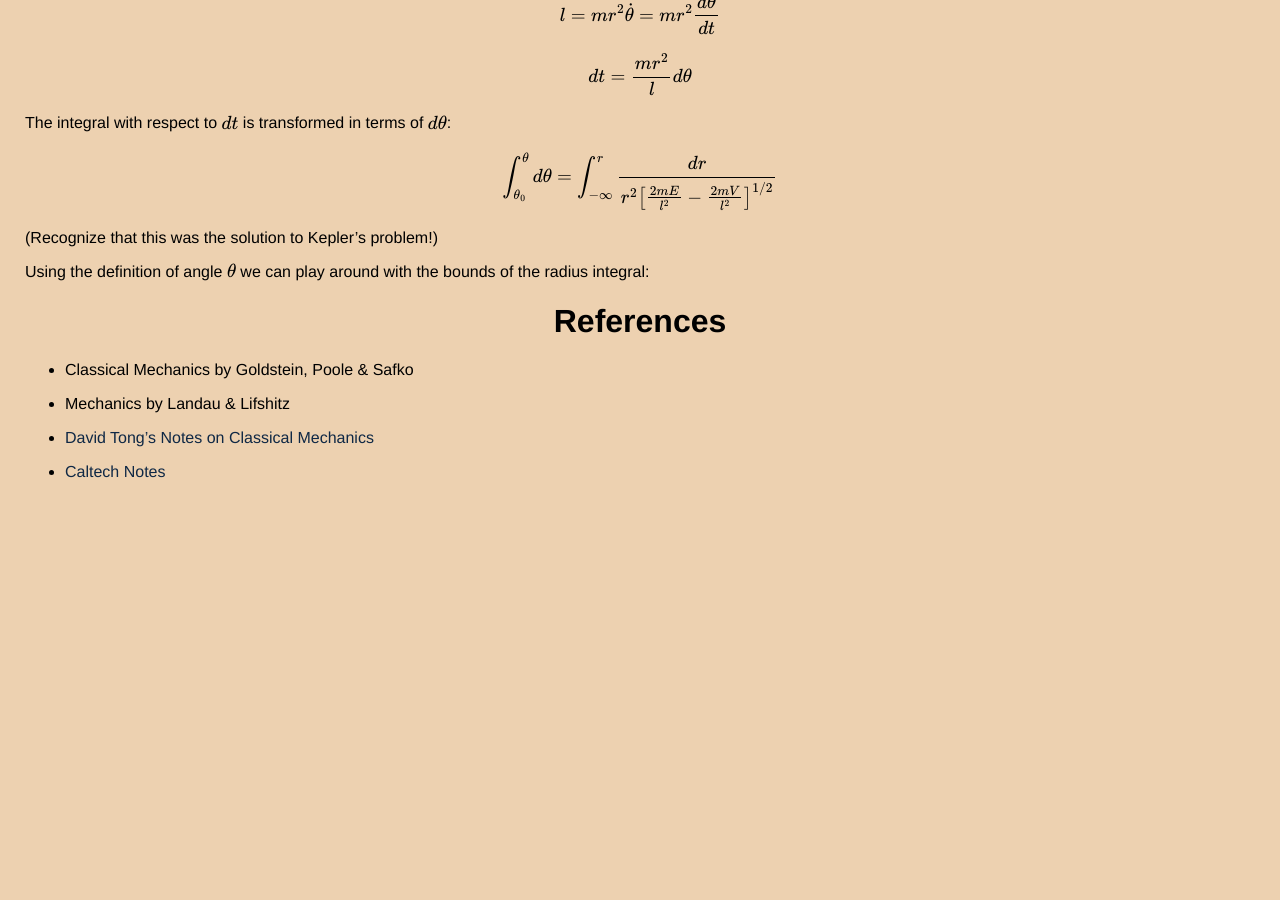
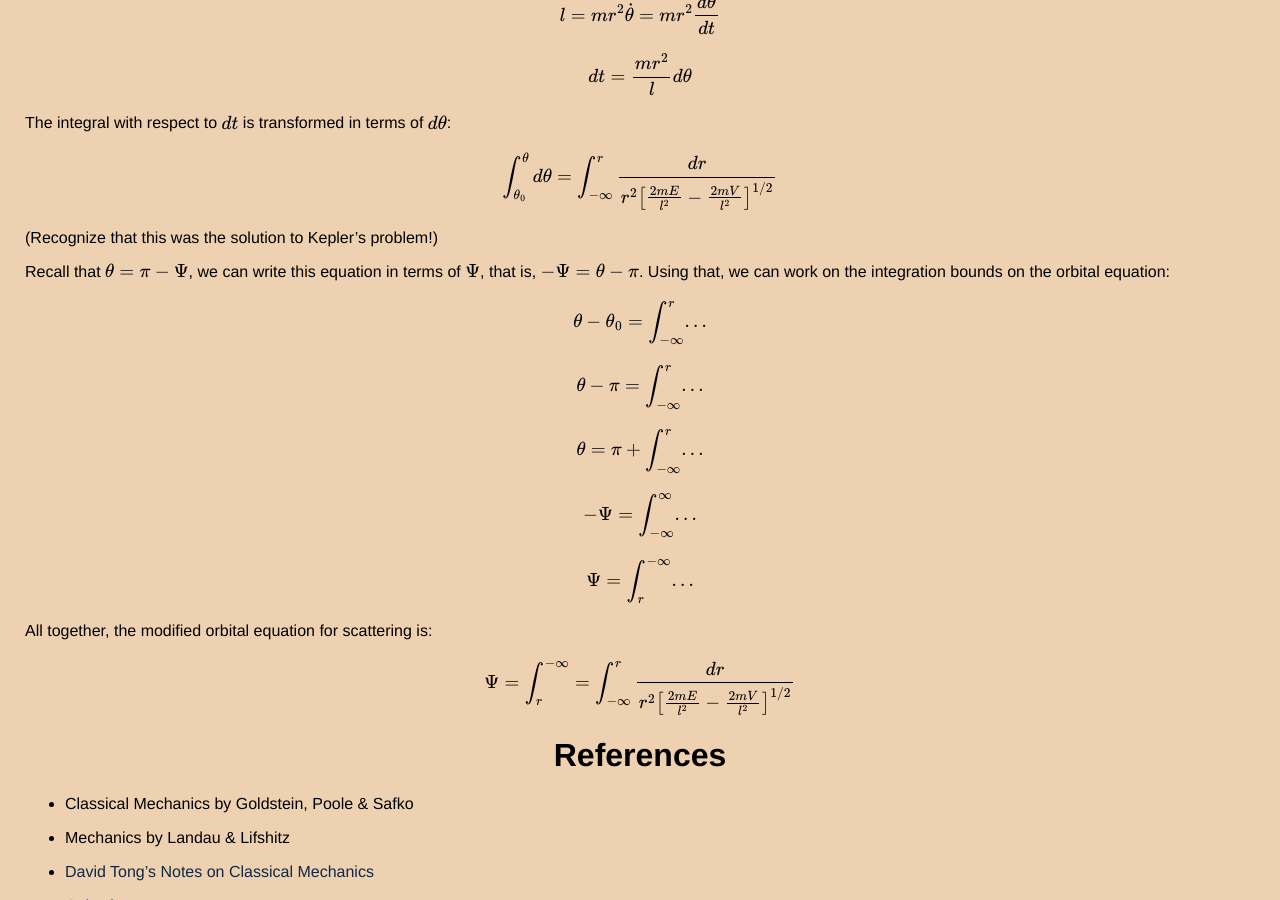
Before and after one commit to thaihangchung7/thaihangchung7.github.io, a Jekyll site: the page built from _notes/classical.md, in a window 1280 px wide and 900 px high, scrolled down 24986 px. Built offline with Jekyll 4.4.1, drawn with Linux system fonts in a browser that asks for light colours; formulas are drawn with MathJax 3; before the commit the page ends 25492 px from its top, so only the background shows below that.

Commit message:
Notes on switching integral bounds

```diff
--- a/_notes/classical.md
+++ b/_notes/classical.md
@@ -1067,7 +1067,24 @@ $$ \int^{\theta}_{\theta_{0}} d\theta = \int^{r}_{-\infty} \frac{dr}{r^{2} \big[
 
 (Recognize that this was the solution to Kepler's problem!)
 
-Using the definition of angle $$\theta$$ we can play around with the bounds of the radius integral:
+Recall that $$\theta = \pi - \Psi $$, we can write this equation in terms of $$\Psi$$, that is, $$ -\Psi = \theta - \pi $$. Using that, we can work on the integration bounds on the orbital equation:
+
+$$ \theta - \theta_{0} = \int^{r}_{-\infty} ...$$
+
+$$ \theta - \pi = \int^{r}_{-\infty} ...$$
+
+$$ \theta = \pi + \int^{r}_{-\infty} ... $$
+
+$$ - \Psi = \int^{\infty}_{-\infty} ...$$
+
+$$ \Psi = \int^{-\infty}_{r} ...$$
+
+All together, the modified orbital equation for scattering is:
+
+
+$$ \Psi = \int^{-\infty}_{r} = \int^{r}_{-\infty} \frac{dr}{r^{2} \big[ \frac{2mE}{l^{2}} - \frac{2mV}{l^{2} }  \big]^{1/2} } $$
+
+
 
 
 
```
